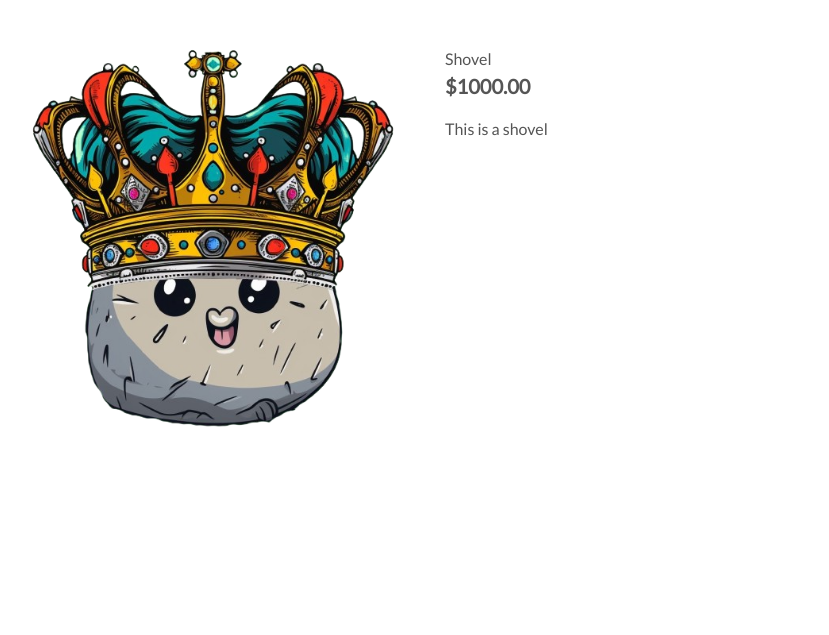
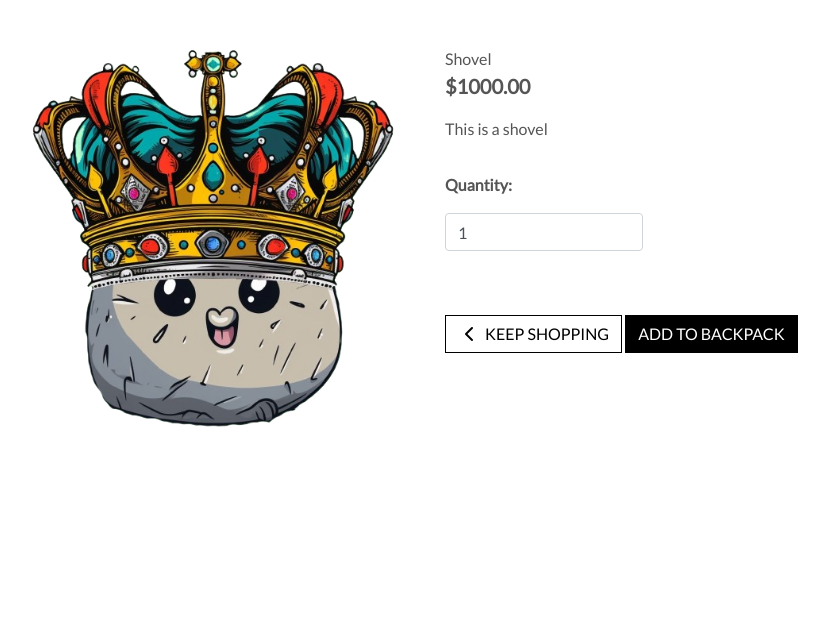
Before and after one commit to Hayespace/JunkTrader, a Django app: page /collectables/1/ in a window 1280 px wide. Shown: the part 165-800 px from the top of the page, without its empty margins (210-1039 px from the left). Run offline with Django 4.2, Linux system fonts and the light colour scheme; data comes from the database, SQL or seed files in the repository; both versions use the stored data as it was after the commit; parts of the project's set-up code (start-up, migrations or seed data) failed here and were passed over; some libraries are stand-ins or nearby versions.

Commit message:
define backpack

```diff
--- a/backpack/urls.py
+++ b/backpack/urls.py
@@ -2,6 +2,6 @@ from django.urls import path
 from . import views
 
 urlpatterns = [
-    path('', views.open_backpack, name='open_backpack')
-
+    path('', views.open_backpack, name='open_backpack'),
+    path('add/<item_id>/', views.add_to_backpack, name='add_to_backpack'),
 ]
--- a/collectables/templates/collectables/collectable_detail.html
+++ b/collectables/templates/collectables/collectable_detail.html
@@ -31,6 +31,30 @@
                     <p class="mb-0">{{ collectable.name }}</p>
                     <p class="lead mb-0 text-left font-weight-bold">${{ collectable.price }}</p>
                     <p class="mt-3">{{ collectable.description }}</p>
+                    <form class="form" action="{% url 'add_to_backpack' collectable.id %}" method="POST">
+                        {% csrf_token %}
+                        <div class="form-row">
+                            <div class="col-12">
+                                <p class="mt-3"><strong>Quantity:</strong></p>
+                                <div class="form-group w-50">
+                                    <div class="input-group">
+                                        <input class="form-control qty_input" type="number" name="quantity" value="1" min="1" max="99" data-item_id="{{ collectable.id }}" id="id_qty_{{ collectable.id }}">
+                                    </div>
+                                </div>
+                            </div>
+
+                            <div class="col-12">
+                                <a href="{% url 'collectables' %}" class="btn btn-outline-black rounded-0 mt-5">
+                                    <span class="icon">
+                                        <i class="fas fa-chevron-left"></i>
+                                    </span>
+                                    <span class="text-uppercase">Keep Shopping</span>
+                                </a>
+                                <input type="submit" class="btn btn-black rounded-0 text-uppercase mt-5" value="Add to Backpack">
+                            </div>
+                            <input type="hidden" name="redirect_url" value="{{ request.path }}">
+                        </div>
+                    </form>
                 </div>
             </div>
         </div>
```
Also changed, not shown: backpack/views.py (+18 -0 lines), db.sqlite3.
